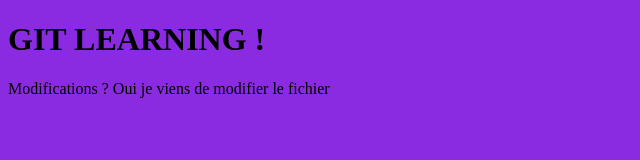
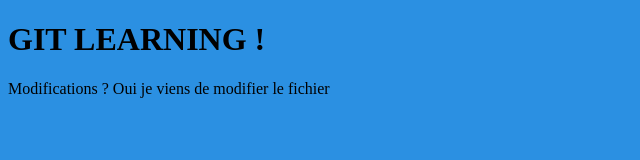
Before and after one commit to taupz/git-test, a plain HTML site: page index.html in a window 1280 px wide. Shown: the whole page, without its empty margins (0-640 px from the left). Drawn offline with Linux system fonts and the light colour scheme.

Commit message:
fixed bg color to blue

```diff
--- a/index.html
+++ b/index.html
@@ -6,7 +6,7 @@
 </head>
 <style>
     body{
-        background-color: blueviolet;
+        background-color: rgb(43, 144, 226);
     }
 </style>
 <body>
```
